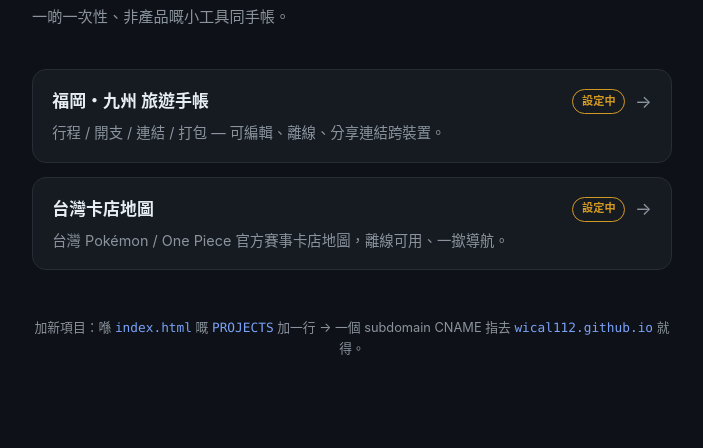
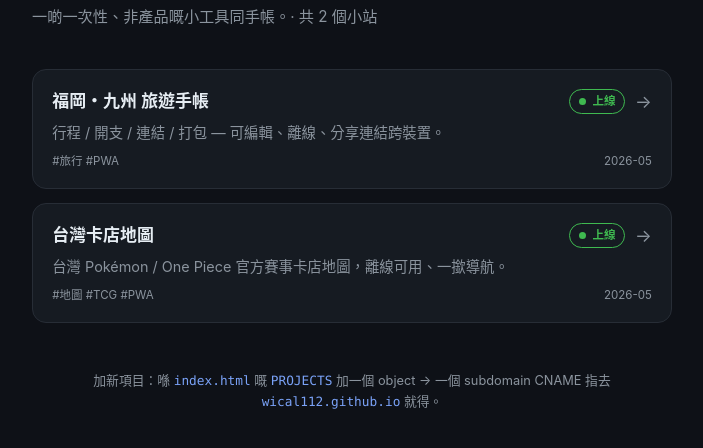
Before and after one commit to wical112/wicalyu-home, a plain HTML site: page index.html in a window 1280 px wide. Shown: the part 108-556 px from the top of the page, without its empty margins (288-991 px from the left). Drawn offline with Linux system fonts and the light colour scheme.

Commit message:
UI: status-grouped cards + metadata schema + a11y + noindex
UU spec impl: PROJECTS schema {slug,status:live|wip|archived,tags,added};
status grouping + added-desc sort; dot+label badge (not colour-only);
archived de-emphasis without opacity; :focus-visible/aria/reduced-motion;
empty state; noindex+no-referrer meta. node-stubbed DOM 12 assertions green.

Co-Authored-By: Claude Opus 4.7 (1M context) <noreply@anthropic.com>

```diff
--- a/index.html
+++ b/index.html
@@ -4,6 +4,8 @@
 <meta charset="utf-8">
 <meta name="viewport" content="width=device-width, initial-scale=1, viewport-fit=cover">
 <meta name="theme-color" content="#0e1117">
+<meta name="robots" content="noindex">
+<meta name="referrer" content="no-referrer">
 <title>wicalyu.com</title>
 <meta name="description" content="Wical 嘅雜項小站 — 一啲一次性、非產品嘅工具同手帳。">
 <meta property="og:type" content="website">
@@ -14,7 +16,8 @@
 <style>
   :root{
     --bg:#0e1117; --card:#161b22; --line:#272d36;
-    --fg:#e6edf3; --dim:#8b949e; --accent:#7aa2f7; --live:#3fb950; --soon:#d29922;
+    --fg:#e6edf3; --dim:#8b949e; --accent:#7aa2f7;
+    --live:#3fb950; --wip:#d29922; --archived:#8b949e;
   }
   *{box-sizing:border-box;margin:0;padding:0}
   html{-webkit-text-size-adjust:100%}
@@ -31,72 +34,175 @@
   h1 .dot{color:var(--accent)}
   .sub{color:var(--dim); margin-top:.5rem; font-size:.95rem}
   .grid{display:flex; flex-direction:column; gap:.85rem}
+
   a.card{
     display:block; text-decoration:none; color:inherit;
     background:var(--card); border:1px solid var(--line); border-radius:14px;
-    padding:1.1rem 1.2rem; transition:border-color .15s, transform .12s;
+    padding:1.1rem 1.2rem;
+    transition:border-color .15s ease-out, transform .15s ease-out;
   }
-  a.card:hover{border-color:var(--accent)}
+  a.card:hover{border-color:var(--accent); transform:translateY(-1px)}
   a.card:active{transform:scale(.985)}
+  a.card:focus-visible{outline:2px solid var(--accent); outline-offset:2px}
+
   .row{display:flex; align-items:center; gap:.6rem}
   .ttl{font-weight:600; font-size:1.06rem; flex:1}
   .badge{
-    font-size:.7rem; font-weight:600; padding:.15rem .55rem; border-radius:999px;
-    border:1px solid currentColor; white-space:nowrap;
+    display:inline-flex; align-items:center; gap:.4rem;
+    font-size:.72rem; font-weight:600; padding:.15rem .55rem;
+    border-radius:999px; border:1px solid currentColor; white-space:nowrap;
+  }
+  .badge .dot{
+    width:7px; height:7px; border-radius:50%;
+    background:currentColor; flex:none;
   }
   .badge.live{color:var(--live)}
-  .badge.soon{color:var(--soon)}
+  .badge.wip{color:var(--wip)}
+  .badge.archived{color:var(--archived)}
+  .arrow{color:var(--dim); font-size:1.1rem; flex:none}
   .desc{color:var(--dim); font-size:.9rem; margin-top:.35rem}
-  .arrow{color:var(--dim); font-size:1.1rem}
+
+  .meta{
+    display:flex; align-items:center; gap:.5rem;
+    margin-top:.5rem; font-size:.72rem; color:var(--dim);
+  }
+  .tags{display:flex; gap:.5rem; flex-wrap:wrap; flex:1; min-width:0}
+  .added{flex:none}
+
+  /* archived — 降權但唔靠 opacity（多重訊號：weight + 無 accent hover + scale + label） */
+  a.card.is-archived .ttl{font-weight:500}
+  a.card.is-archived:hover{border-color:var(--line); transform:scale(.99)}
+  a.card.is-archived{transform:scale(.99)}
+
+  .group-sep{
+    display:flex; align-items:center; gap:.75rem;
+    margin:1.4rem 0 .15rem; color:var(--dim); font-size:.75rem;
+  }
+  .group-sep::before,.group-sep::after{
+    content:""; flex:1; height:1px; background:var(--line);
+  }
+
+  .empty{
+    text-align:center; color:var(--dim);
+    padding:3rem 1rem; font-size:.95rem; line-height:1.8;
+  }
+  .empty .big{font-size:1.6rem; display:block; margin-bottom:.4rem}
+  .empty code{font-family:ui-monospace,Menlo,monospace; color:var(--accent)}
+
   footer{margin-top:3rem; color:var(--dim); font-size:.8rem; text-align:center}
   footer code{font-family:ui-monospace,Menlo,monospace; color:var(--accent)}
+
+  @media (prefers-reduced-motion: reduce){
+    a.card{transition:none}
+    a.card:hover,a.card:active,a.card.is-archived,
+    a.card.is-archived:hover{transform:none}
+  }
 </style>
 </head>
 <body>
 <div class="wrap">
   <header>
     <h1>wicalyu<span class="dot">.</span>com</h1>
-    <p class="sub">一啲一次性、非產品嘅小工具同手帳。</p>
+    <p class="sub" id="sub">一啲一次性、非產品嘅小工具同手帳。</p>
   </header>
 
   <main class="grid" id="grid"></main>
 
   <footer>
-    加新項目：喺 <code>index.html</code> 嘅 <code>PROJECTS</code> 加一行 →
+    加新項目：喺 <code>index.html</code> 嘅 <code>PROJECTS</code> 加一個 object →
     一個 subdomain CNAME 指去 <code>wical112.github.io</code> 就得。
   </footer>
 </div>
 
 <script>
-  // 加新雜項：喺度加一個 object 就得。status: "live" | "soon"
+  // 加新雜項：加一個 object。schema:
+  //   slug   唯一, = subdomain
+  //   status "live" | "wip" | "archived"   // 落架 = 直接由 array 移除（連 DNS 一齊清）
+  //   tags   string[]（最多顯 3 個）
+  //   added  "YYYY-MM"（排序用）
   const PROJECTS = [
     {
+      slug: "fukuoka",
       title: "福岡・九州 旅遊手帳",
       desc: "行程 / 開支 / 連結 / 打包 — 可編輯、離線、分享連結跨裝置。",
       url: "https://fukuoka.wicalyu.com/",
-      status: "soon"
+      status: "live",
+      tags: ["旅行", "PWA"],
+      added: "2026-05"
     },
     {
+      slug: "cards",
       title: "台灣卡店地圖",
       desc: "台灣 Pokémon / One Piece 官方賽事卡店地圖，離線可用、一撳導航。",
       url: "https://cards.wicalyu.com/",
-      status: "soon"
+      status: "live",
+      tags: ["地圖", "TCG", "PWA"],
+      added: "2026-05"
     }
   ];
 
-  const BADGE = { live: ["live","上線"], soon: ["soon","設定中"] };
+  const ORDER = ["live", "wip", "archived"];
+  const BADGE = {
+    live:     ["live", "上線"],
+    wip:      ["wip", "整緊"],
+    archived: ["archived", "已封存"]
+  };
 
-  document.getElementById("grid").innerHTML = PROJECTS.map(p => {
-    const [cls, label] = BADGE[p.status] || BADGE.soon;
-    return `<a class="card" href="${p.url}">
+  const esc = s => String(s).replace(/[&<>"]/g,
+    c => ({ "&":"&amp;", "<":"&lt;", ">":"&gt;", '"':"&quot;" }[c]));
+
+  function cardHTML(p){
+    const [cls, label] = BADGE[p.status] || BADGE.wip;
+    const archived = p.status === "archived";
+    const tags = (p.tags || []).slice(0, 3)
+      .map(t => "#" + esc(t)).join(" ");
+    const metaBits = [];
+    if (tags) metaBits.push(`<span class="tags">${tags}</span>`);
+    if (p.added) metaBits.push(`<span class="added">${esc(p.added)}</span>`);
+    const meta = metaBits.length
+      ? `<div class="meta">${metaBits.join("")}</div>` : "";
+    return `<a class="card${archived ? " is-archived" : ""}" href="${esc(p.url)}"
+      aria-label="${esc(p.title)}（${label}）">
       <div class="row">
-        <span class="ttl">${p.title}</span>
-        <span class="badge ${cls}">${label}</span>
-        <span class="arrow">→</span>
+        <span class="ttl">${esc(p.title)}</span>
+        <span class="badge ${cls}"><span class="dot" aria-hidden="true"></span>${label}</span>
+        <span class="arrow" aria-hidden="true">→</span>
       </div>
-      <div class="desc">${p.desc}</div>
+      <div class="desc">${esc(p.desc)}</div>
+      ${meta}
     </a>`;
-  }).join("");
+  }
+
+  function render(){
+    const grid = document.getElementById("grid");
+
+    if (PROJECTS.length === 0){
+      grid.innerHTML = `<div class="empty">
+        <span class="big">🗃️</span>
+        仲未有小站<br>
+        喺 <code>index.html</code> 嘅 <code>PROJECTS</code> 加一個 object 就會喺度出現。
+      </div>`;
+      return;
+    }
+
+    let html = "";
+    for (const status of ORDER){
+      const group = PROJECTS
+        .filter(p => p.status === status)
+        .sort((a, b) => String(b.added || "").localeCompare(String(a.added || "")));
+      if (!group.length) continue;
+      if (status === "archived")
+        html += `<div class="group-sep">封存</div>`;
+      html += group.map(cardHTML).join("");
+    }
+    grid.innerHTML = html;
+
+    const n = PROJECTS.filter(p => p.status === "live" || p.status === "wip").length;
+    document.getElementById("sub").textContent =
+      `一啲一次性、非產品嘅小工具同手帳。· 共 ${n} 個小站`;
+  }
+
+  render();
 </script>
 </body>
 </html>
```
Also changed, not shown: 1 other file.
